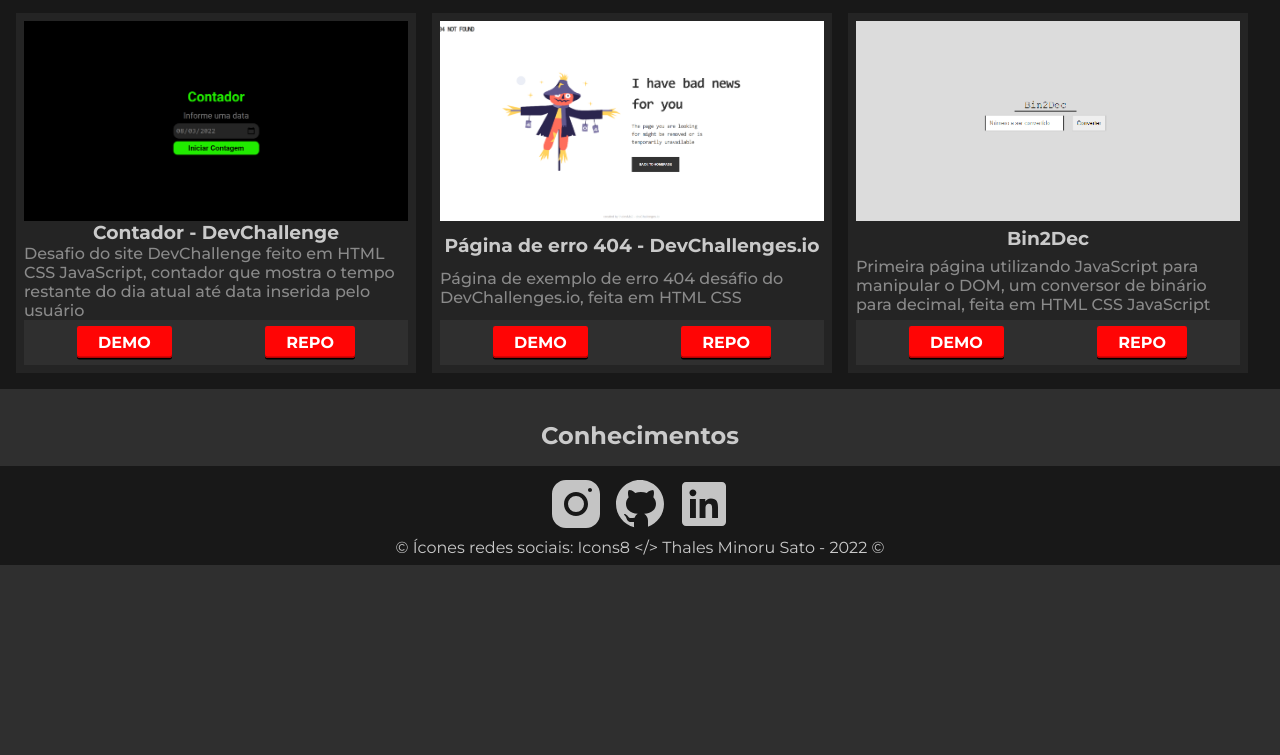
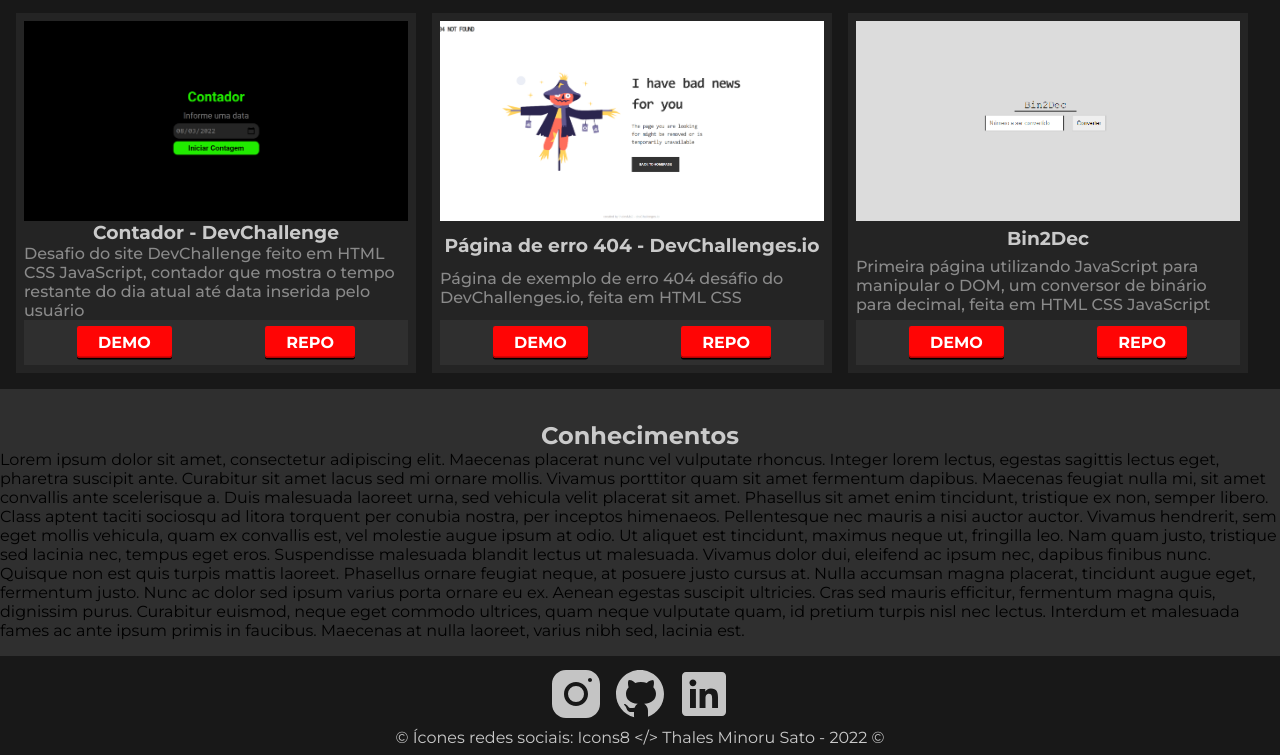
Before and after one commit to thalesms2/thalesms2.github.io, a plain HTML site: page index.html in a window 1280 px wide. Shown: the part 1112-1867 px from the top of the page. Before the commit the page ends 1677 px from the top, so only its background shows below. Drawn offline with Linux system fonts and the light colour scheme.

Commit message:
Update index.html

```diff
--- a/index.html
+++ b/index.html
@@ -53,7 +53,11 @@
         </section>
         <section class="skills" id="skills">
             <h2>Conhecimentos</h2>
+            <p>
+                Lorem ipsum dolor sit amet, consectetur adipiscing elit. Maecenas placerat nunc vel vulputate rhoncus. Integer lorem lectus, egestas sagittis lectus eget, pharetra suscipit ante. Curabitur sit amet lacus sed mi ornare mollis. Vivamus porttitor quam sit amet fermentum dapibus. Maecenas feugiat nulla mi, sit amet convallis ante scelerisque a. Duis malesuada laoreet urna, sed vehicula velit placerat sit amet. Phasellus sit amet enim tincidunt, tristique ex non, semper libero. Class aptent taciti sociosqu ad litora torquent per conubia nostra, per inceptos himenaeos. Pellentesque nec mauris a nisi auctor auctor. Vivamus hendrerit, sem eget mollis vehicula, quam ex convallis est, vel molestie augue ipsum at odio. Ut aliquet est tincidunt, maximus neque ut, fringilla leo.
 
+Nam quam justo, tristique sed lacinia nec, tempus eget eros. Suspendisse malesuada blandit lectus ut malesuada. Vivamus dolor dui, eleifend ac ipsum nec, dapibus finibus nunc. Quisque non est quis turpis mattis laoreet. Phasellus ornare feugiat neque, at posuere justo cursus at. Nulla accumsan magna placerat, tincidunt augue eget, fermentum justo. Nunc ac dolor sed ipsum varius porta ornare eu ex. Aenean egestas suscipit ultricies. Cras sed mauris efficitur, fermentum magna quis, dignissim purus. Curabitur euismod, neque eget commodo ultrices, quam neque vulputate quam, id pretium turpis nisl nec lectus. Interdum et malesuada fames ac ante ipsum primis in faucibus. Maecenas at nulla laoreet, varius nibh sed, lacinia est.
+            </p>
         </section>
     </main>
     <footer>
```
